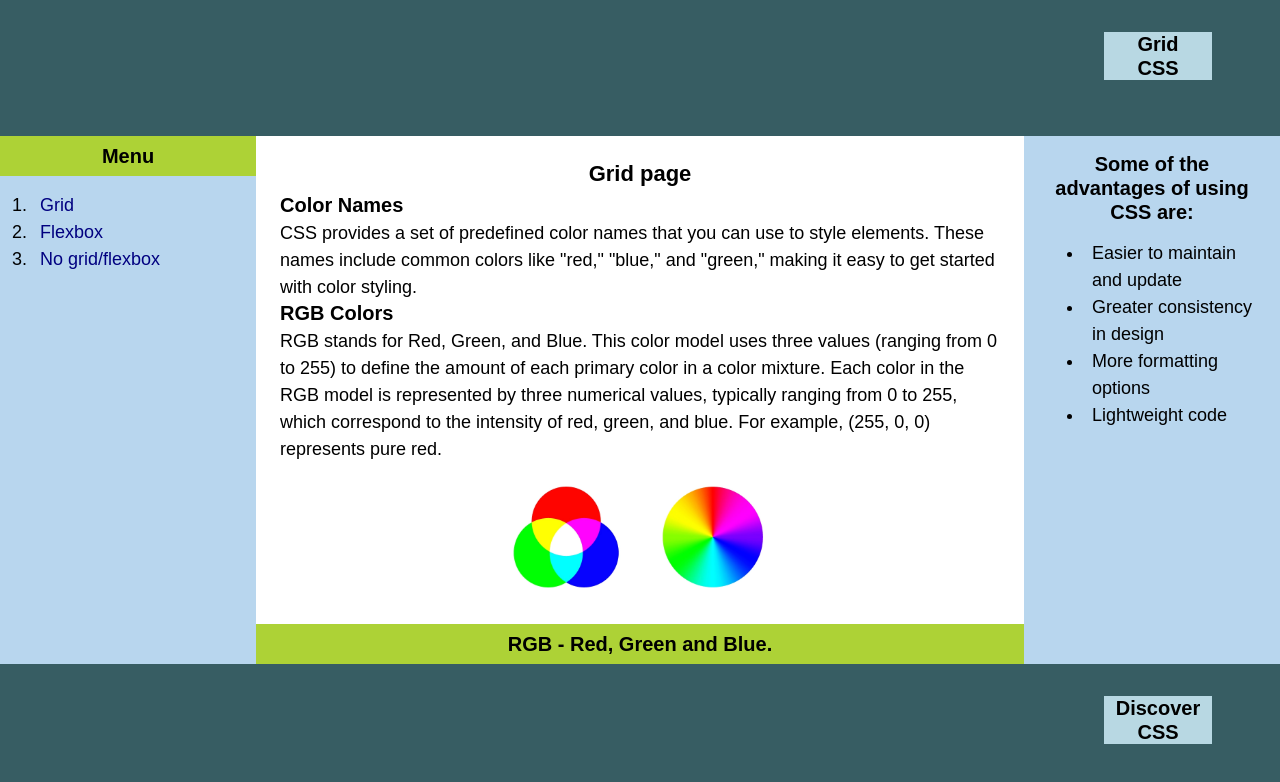
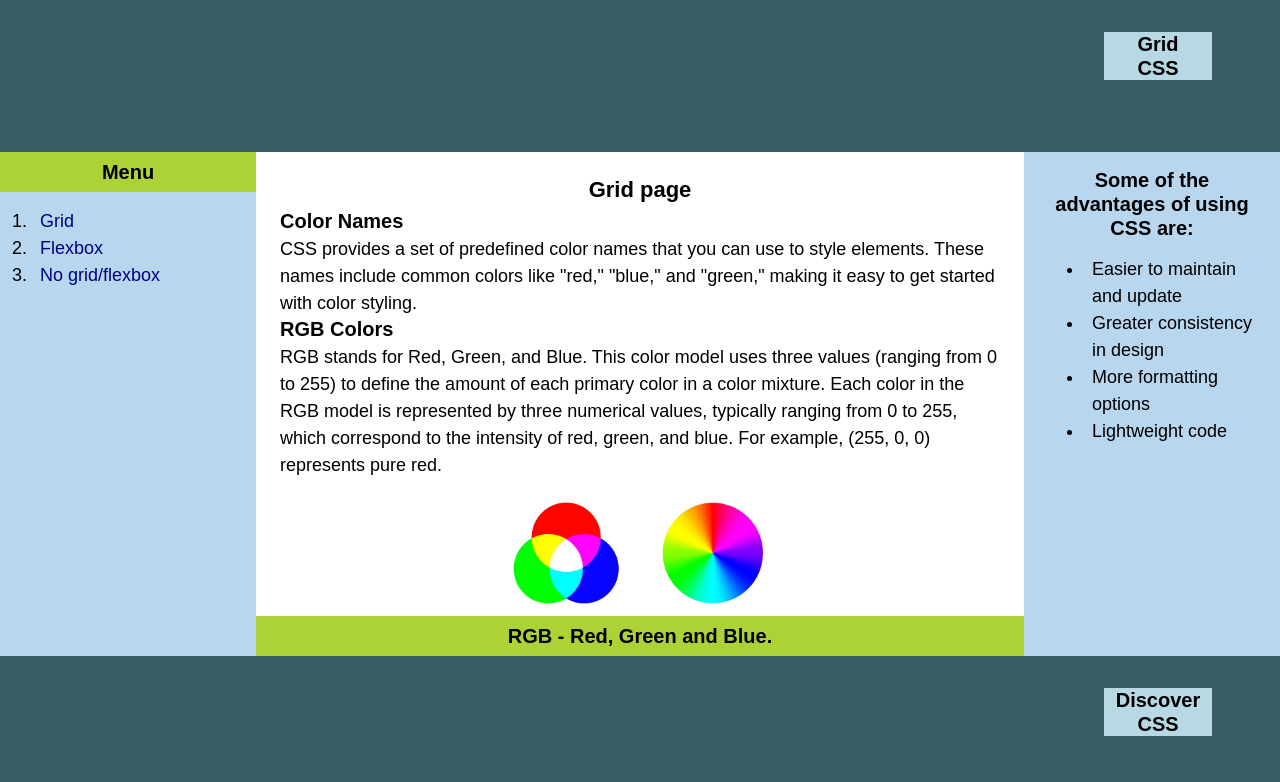
Before and after one commit to sana23ok/lab2-grid-flexbox-table, a plain HTML site: page index.html in a window 1280 px wide. Drawn offline with Linux system fonts and the light colour scheme.

Commit message:
size changed

```diff
--- a/styles/styles-grid.css
+++ b/styles/styles-grid.css
@@ -9,7 +9,7 @@ body {
 .parent {
     display: grid;
     grid-template-columns: 20% 60% 20%;
-    grid-template-rows: 17% 5% 56% 5% 17%;
+    grid-template-rows: 19% 5% 53% 5% 18%;
     grid-gap: 0;
     grid-template-areas:
         "header header header"
```
